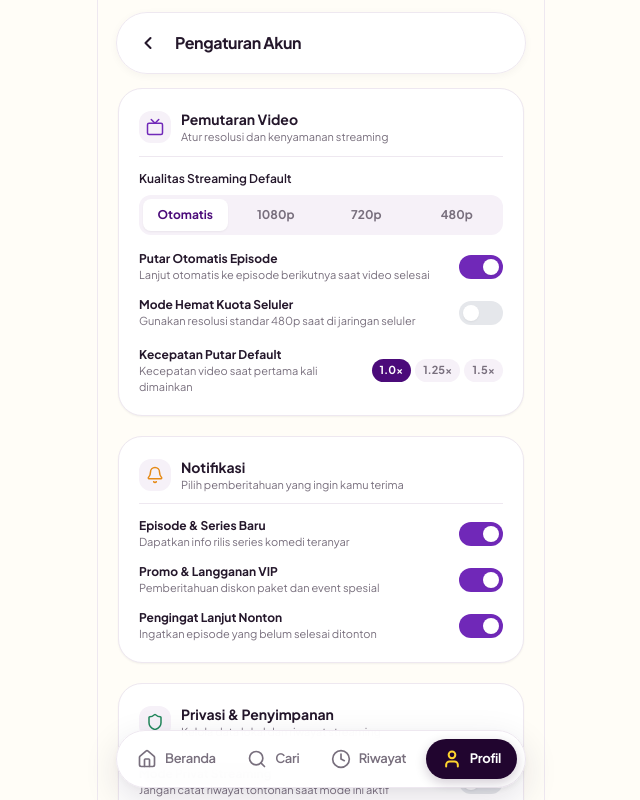
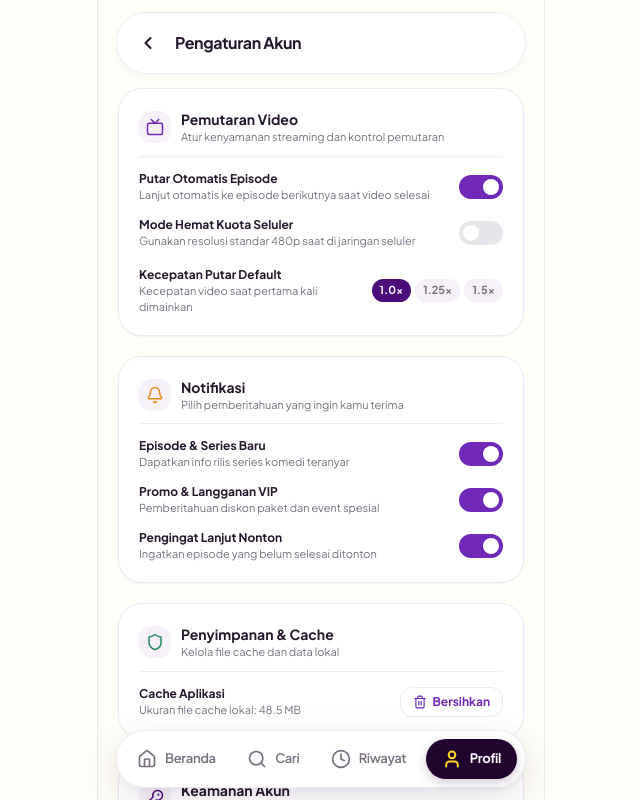
Before and after one commit to ardhikaxx/fe-mobile-humora, a Next.js app: page /profile/settings in a window 1280 px wide. Shown: the top 800 px of the page, without its empty margins (319-959 px from the left). Built offline with nearby package versions, Linux system fonts and the light colour scheme.

Commit message:
feat(settings): remove video quality, private streaming mode, and active devices

```diff
--- a/app/profile/settings/page.tsx
+++ b/app/profile/settings/page.tsx
@@ -7,7 +7,6 @@ import {
   Shield,
   Trash2,
   KeyRound,
-  Smartphone,
   Save,
   Check,
 } from 'lucide-react';
@@ -19,7 +18,6 @@ export default function SettingsPage() {
   const { showToast, user } = useHumora();
 
   // Playback & Video Settings
-  const [videoQuality, setVideoQuality] = useState<'auto' | '1080p' | '720p' | '480p'>('auto');
   const [autoPlayNext, setAutoPlayNext] = useState(true);
   const [dataSaver, setDataSaver] = useState(false);
   const [playbackSpeed, setPlaybackSpeed] = useState('1.0x');
@@ -29,8 +27,7 @@ export default function SettingsPage() {
   const [notifPromo, setNotifPromo] = useState(true);
   const [notifReminder, setNotifReminder] = useState(true);
 
-  // Privacy & Cache Settings
-  const [privateMode, setPrivateMode] = useState(false);
+  // Storage & Cache Settings
   const [cacheSize, setCacheSize] = useState('48.5 MB');
 
   // Modal States
@@ -70,7 +67,7 @@ export default function SettingsPage() {
       <AppHeader title="Pengaturan Akun" showBack />
 
       <div className="px-5 pt-3 space-y-5">
-        {/* SECTION 1: KUALITAS & PEMUTARAN VIDEO */}
+        {/* SECTION 1: PEMUTARAN VIDEO */}
         <section className="bg-white rounded-3xl p-4 sm:p-5 border border-[#EEE8F0] shadow-xs">
           <div className="flex items-center gap-2.5 mb-3.5 pb-2.5 border-b border-[#EEE8F0]">
             <div className="w-8 h-8 rounded-xl bg-[#F6F1F8] flex items-center justify-center text-[#7028B8]">
@@ -78,30 +75,7 @@ export default function SettingsPage() {
             </div>
             <div>
               <h2 className="text-sm font-bold text-[#24172B]">Pemutaran Video</h2>
-              <p className="text-[11px] text-[#786F7D]">Atur resolusi dan kenyamanan streaming</p>
-            </div>
-          </div>
-
-          {/* Quality Selector */}
-          <div className="mb-4">
-            <label className="text-xs font-semibold text-[#24172B] block mb-2">
-              Kualitas Streaming Default
-            </label>
-            <div className="grid grid-cols-4 gap-1.5 p-1 bg-[#F6F1F8] rounded-xl text-xs font-bold">
-              {(['auto', '1080p', '720p', '480p'] as const).map((q) => (
-                <button
-                  key={q}
-                  type="button"
-                  onClick={() => setVideoQuality(q)}
-                  className={`py-2 rounded-lg transition-all capitalize ${
-                    videoQuality === q
-                      ? 'bg-white text-[#4B0B7A] shadow-xs'
-                      : 'text-[#786F7D] hover:text-[#24172B]'
-                  }`}
-                >
-                  {q === 'auto' ? 'Otomatis' : q}
-                </button>
-              ))}
+              <p className="text-[11px] text-[#786F7D]">Atur kenyamanan streaming dan kontrol pemutaran</p>
             </div>
           </div>
 
@@ -235,37 +209,20 @@ export default function SettingsPage() {
           </div>
         </section>
 
-        {/* SECTION 3: PRIVASI & PENYIMPANAN */}
+        {/* SECTION 3: PENYIMPANAN & CACHE */}
         <section className="bg-white rounded-3xl p-4 sm:p-5 border border-[#EEE8F0] shadow-xs">
           <div className="flex items-center gap-2.5 mb-3.5 pb-2.5 border-b border-[#EEE8F0]">
             <div className="w-8 h-8 rounded-xl bg-[#F6F1F8] flex items-center justify-center text-[#21865B]">
               <Shield className="w-4.5 h-4.5" />
             </div>
             <div>
-              <h2 className="text-sm font-bold text-[#24172B]">Privasi & Penyimpanan</h2>
-              <p className="text-[11px] text-[#786F7D]">Kelola data lokal dan riwayat streaming</p>
+              <h2 className="text-sm font-bold text-[#24172B]">Penyimpanan & Cache</h2>
+              <p className="text-[11px] text-[#786F7D]">Kelola file cache dan data lokal</p>
             </div>
           </div>
 
           <div className="space-y-3.5 text-xs">
             <div className="flex items-center justify-between">
-              <div>
-                <span className="font-bold text-[#24172B] block">Mode Privat Streaming</span>
-                <span className="text-[11px] text-[#786F7D]">Jangan catat riwayat tontonan saat mode ini aktif</span>
-              </div>
-              <button
-                type="button"
-                onClick={() => setPrivateMode(!privateMode)}
-                className={`w-11 h-6 flex items-center rounded-full p-1 transition-colors shrink-0 ${
-                  privateMode ? 'bg-[#7028B8] justify-end' : 'bg-gray-200 justify-start'
-                }`}
-                aria-label="Toggle mode privat"
-              >
-                <div className="w-4 h-4 rounded-full bg-white shadow-xs" />
-              </button>
-            </div>
-
-            <div className="flex items-center justify-between pt-1">
               <div>
                 <span className="font-bold text-[#24172B] block">Cache Aplikasi</span>
                 <span className="text-[11px] text-[#786F7D]">Ukuran file cache lokal: {cacheSize}</span>
@@ -289,14 +246,13 @@ export default function SettingsPage() {
               <KeyRound className="w-4.5 h-4.5" />
             </div>
             <div>
-              <h2 className="text-sm font-bold text-[#24172B]">Keamanan & Akun</h2>
-              <p className="text-[11px] text-[#786F7D]">Akses kredensial dan perangkat masuk</p>
+              <h2 className="text-sm font-bold text-[#24172B]">Keamanan Akun</h2>
+              <p className="text-[11px] text-[#786F7D]">Kelola kata sandi dan kredensial akun</p>
             </div>
           </div>
 
           <div className="space-y-3 text-xs">
             {user ? (
-              <>
               <div className="flex items-center justify-between py-1">
                 <div>
                   <span className="font-bold text-[#24172B] block">Kata Sandi Akun</span>
@@ -310,20 +266,6 @@ export default function SettingsPage() {
                   Ubah Sandi
                 </button>
               </div>
-
-                <div className="flex items-center justify-between py-1 border-t border-[#EEE8F0]">
-                  <div className="flex items-center gap-2.5">
-                    <Smartphone className="w-4 h-4 text-[#786F7D]" />
-                    <div>
-                      <span className="font-bold text-[#24172B] block">Perangkat Aktif</span>
-                      <span className="text-[11px] text-[#21865B] font-semibold">Web Browser (Sesi Saat Ini)</span>
-                    </div>
-                  </div>
-                  <span className="text-[10px] bg-[#EAF8F1] text-[#21865B] font-bold px-2 py-0.5 rounded-full">
-                    Aktif
-                  </span>
-                </div>
-              </>
             ) : (
               <p className="text-[#786F7D] text-xs">
                 Kamu sedang menggunakan akun Tamu. Masuk untuk mengelola kata sandi dan keamanan akun.
```
Lines whose indentation alone changed are shown as unchanged.
